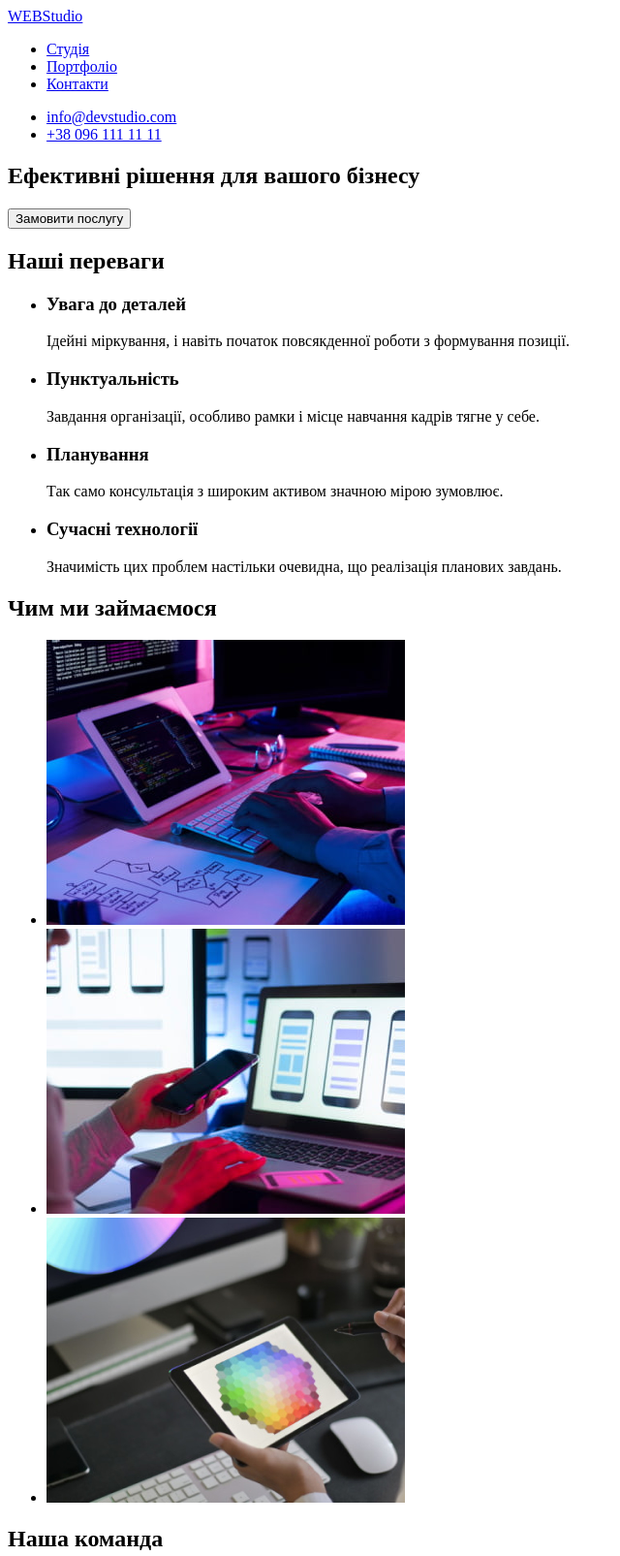
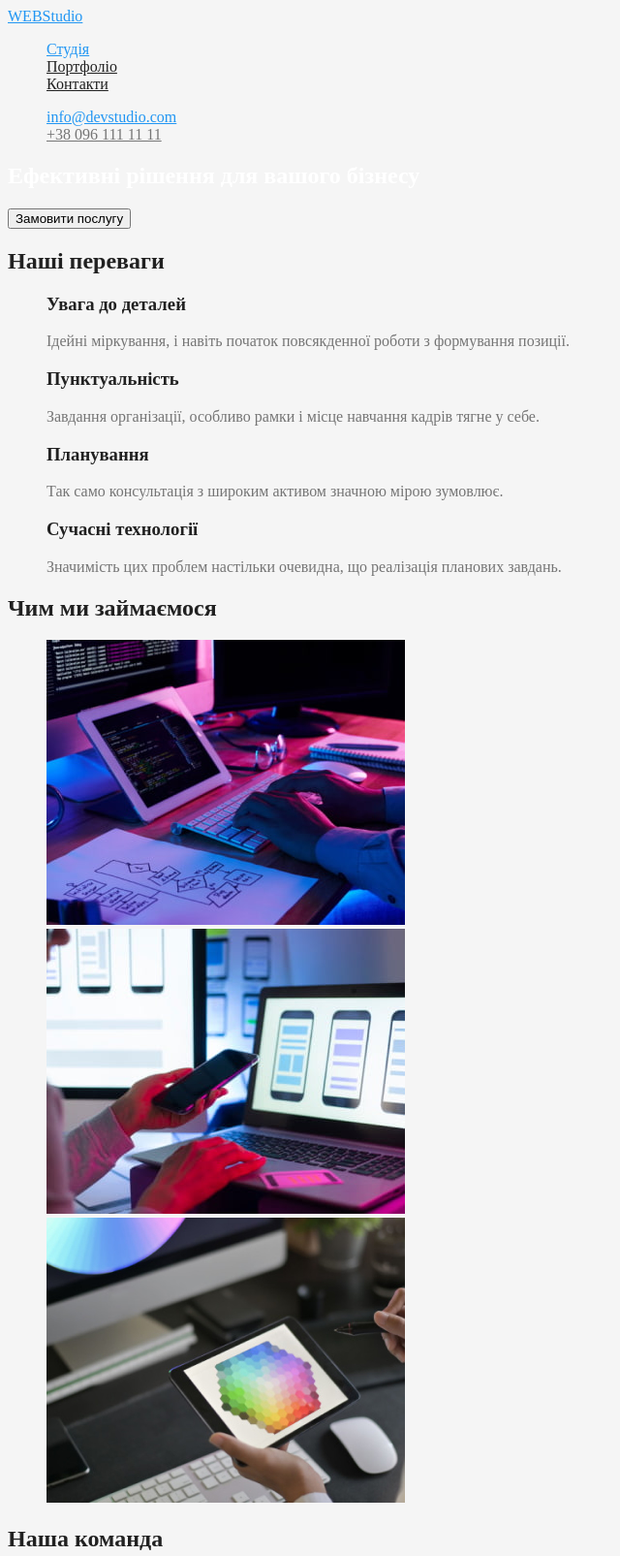
Before and after one commit to Ksenija737/goit-markup-hw-02, a plain HTML site: page index.html in a window 1280 px wide. Shown: the top 1605 px of the page at 97% size, without its empty margins (0-640 px from the left). Drawn offline with Linux system fonts and the light colour scheme.

Commit message:
додавання класів/початок дод кольорів

```diff
--- a/css/styles.css
+++ b/css/styles.css
@@ -0,0 +1,46 @@
+/* колір осн тексту #757575 */
+/* другорядний колір тексту #212121 */
+/* білий колір тексту #FFFFFF */
+/* акцент тексту  #2196F3 */
+/* другорядний колір фону #F5F4FA */
+
+:root{
+    --primary-text-color:#757575;
+    --title-text-color:#212121;
+    --accent-color:#2196F3;
+    --white-color:#FFFFFF;
+}
+body{
+    color:var(--primary-text-color) ;
+    background-color: #F5F5F5;
+}
+ul{
+    list-style: none;
+}
+/*header*/
+.logo{
+    color:var(--accent-color) ;
+}
+[href^="./index"], [href^="mailto"] {
+    color:var(--accent-color);
+}
+
+[href^="tel"] {
+    color: var(--primary-text-color);
+}
+[href^="./port"], [href^="#"] {
+    color:var(--title-text-color);
+}
+/*hero*/
+.hero-title{
+    color:var(--white-color) ;
+}
+/*section*/
+
+ .section-title{
+    color:var(--title-text-color) ;
+ }
+/*fetures*/
+ .feature-title{
+    color:var(--title-text-color) ;
+ }
--- a/index.html
+++ b/index.html
@@ -5,54 +5,59 @@
     <meta http-equiv="X-UA-Compatible" content="IE=edge">
     <meta name="viewport" content="width=device-width, initial-scale=1.0">
     <title>Студія</title>
-    <link rel="stylesheet" href="./css/styles.css" />
+    <link rel="stylesheet" href="./css/styles.css">
+
 </head>
 <body>
     <header class="page-header">
-        <nav>
-            <a href=./index.html>
-            <span>WEBStudio</span>
+        <!--навігація-->
+        <nav class="nav">
+            <a href=./index.html class="logo">
+            <span class="logo">WEBStudio</span>
         </a>
             <ul class="site-nav">
-                <li><a href="./index.html">Студія</a></li>
-                <li><a href="./css/styles.css">Портфоліо</a></li>
-                <li><a href="#">Контакти</a></li>
+                <li><a href="./index.html" class="link">Студія</a></li>
+                <li><a href="./portfolio.html" class="link">Портфоліо</a></li>
+                <li><a href="#" class="link">Контакти</a></li>
             </ul>
         </nav>
-        <ul class="auth-nav">
+        <ul class="contact-nav">
             <li><a href="mailto:info@devstudio.com">info@devstudio.com</a></li>
             <li><a href="tel:+380961111111">+38 096 111 11 11</a></li>
         </ul>
     </header>
     <main>
+        <!--герой-->
         <section class="hero">
-            <h1>Ефективні рішення для вашого бізнесу</h1>
+            <h1 class="hero-title">Ефективні рішення для вашого бізнесу</h1>
             <button type="button">Замовити послугу</button>
         </section>
-<section class="features">
-    <h2 class="visually-hidden">Наші переваги</h2>
+        <!--переваги-->
+<section class="section">
+    <h2 class="section-title visually-hidden" >Наші переваги</h2>
     <ul>
-        <li>
-            <h3>Увага до деталей</h3>
+        <li class="feature">
+            <h3 class="feature-title">Увага до деталей</h3>
             <p>Ідейні міркування, і навіть початок повсякденної роботи з формування позиції.</p>
         </li>
         <li>
-            <h3>Пунктуальність</h3>
+            <h3 class="feature-title">Пунктуальність</h3>
             <p>Завдання організації, особливо рамки і місце навчання кадрів тягне у себе.</p>
         </li>
         <li>
-            <h3>Планування</h3>
+            <h3 class="feature-title">Планування</h3>
             <p>Так само консультація з широким активом значною мірою зумовлює.</p>
         </li>
         <li>
-            <h3>Сучасні технології</h3>
+            <h3 class="feature-title">Сучасні технології</h3>
             <p>Значимість цих проблем настільки очевидна, що реалізація планових завдань.</p>
         </li>
     </ul>
 </section>
-<section>
-    <h2>Чим ми займаємося</h2>
-    <ul>
+<!--опис-->
+<section class="section">
+    <h2 class="section-title">Чим ми займаємося</h2>
+    <ul class="description">
         <li>
 <img
 src="./images/img1.jpg" alt="Людина працює за комп'ютером" width="370" height="294">
@@ -65,39 +70,41 @@ src="./images/img1.jpg" alt="Людина працює за комп'ютеро
             src="./images/img3.jpg" alt="Людина вибирає на планшеті" width="370" height="294"></li>
     </ul>
 </section>
-<section>
-    <h2>Наша команда</h2>
-    <ul>
+<!--команда-->
+<section class="section">
+    <h2 class="section-title">Наша команда</h2>
+    <ul class="team">
         <li>
             <img
             src="./images/img4.jpg" alt="Усміхнений хлопець в окулярах" width="270" height="260">
-            <h3>Ігор Дем'яненко</h3>
+            <h3 class="team-title">Ігор Дем'яненко</h3>
             <p>Product Designer</p>
         </li>
         <li>
             <img
             src="./images/img5.jpg" alt="Усміхнена дічена в піджаку" width="270" height="260">
-            <h3>Ольга Рєпіна</h3>
+            <h3 class="team-title">Ольга Рєпіна</h3>
             <p>Frontend Developer</p>
         </li>
         <li>
             <img
             src="./images/img6.jpg" alt="Усміхнений хлопець в білій сорочці" width="270" height="260">
-            <h3>Микола Тарасов</h3>
+            <h3 class="team-title">Микола Тарасов</h3>
             <p>Marketing</p>
         </li>
         <li>
             <img
             src="./images/img7.jpg" alt="Хлопець в окулярах дивиться на камеру" width="270" height="260">
-            <h3>Михайло Єрмаков</h3>
+            <h3 class="team-title">Михайло Єрмаков</h3>
             <p>UI Designer</p>
         </li>
     </ul>
 </section>
     </main>
+    <!--футер-->
     <footer>
         <address>
-<ul>
+<ul class="contacts">
       <li>
         <a href="https://goo.gl/maps/CPtrU1FHBa2aNyZL9" target="_blank" rel="noopener noreferrer nofollow">м. Київ, пр-т Лесі Українки, 26</a>
     </li>
```
Also changed, not shown: portfolio.html (+28 -23 lines).
